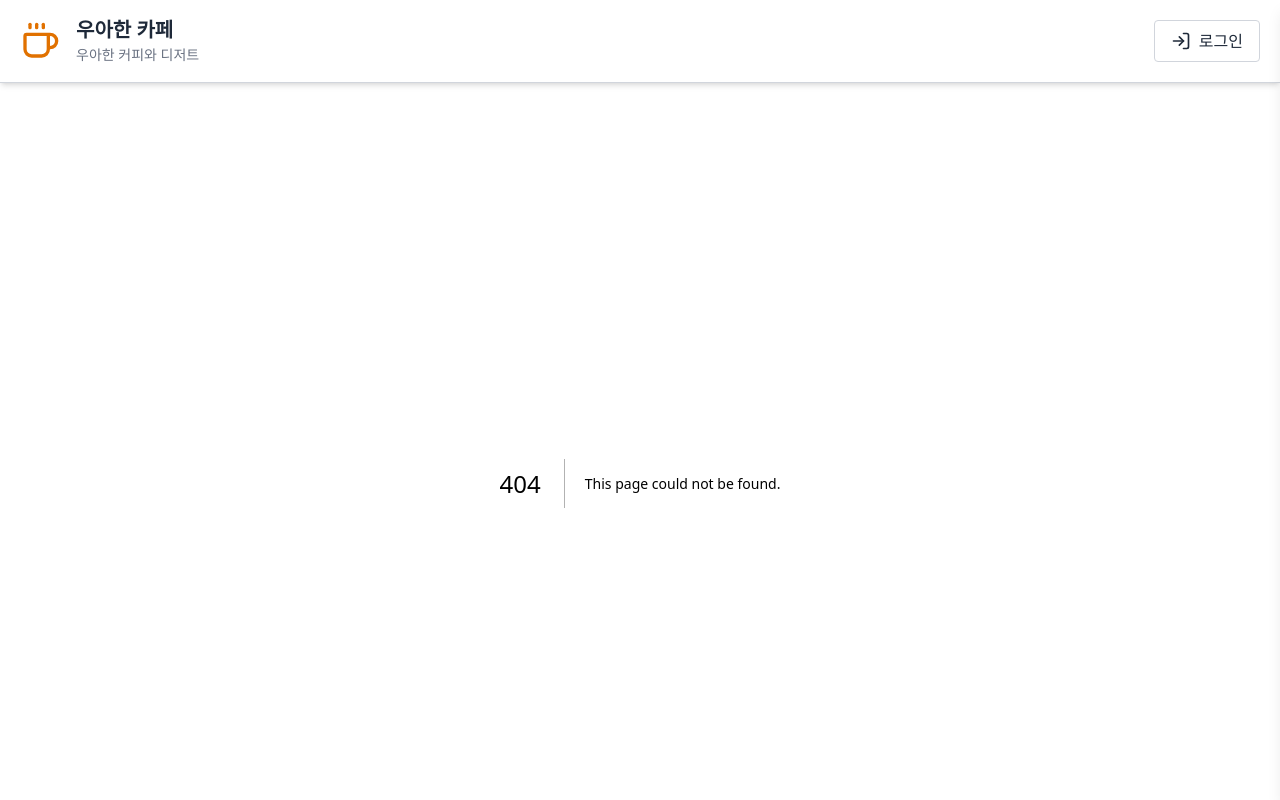
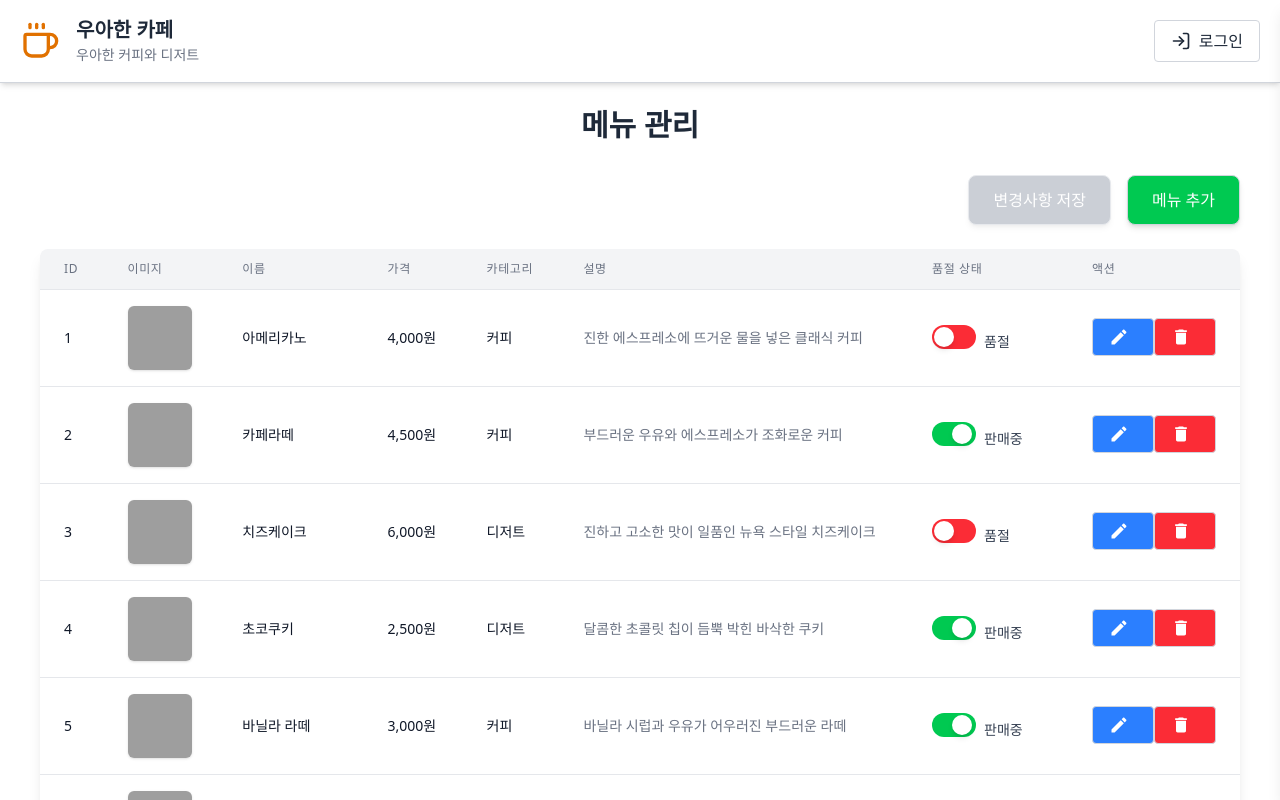
Before and after one commit to Devcourse-BE6-8-1-Team10/Frontend, a Next.js app: page /admin in a window 1280 px wide. Before the commit this address had no page. Shown: the top 800 px of the page. Built offline with nearby package versions, Linux system fonts and the light colour scheme; grey boxes are pictures that could not be loaded.

Commit message:
feat: 관리자 페이지 추가

```diff
--- /dev/null
+++ b/src/app/admin/page.tsx
@@ -0,0 +1,13 @@
+"use client";
+
+import MenuManagement from "../../components/features/admin/MenuManagement";
+
+const AdminPage: React.FC = () => {
+  return (
+    <div>
+      <MenuManagement />
+    </div>
+  );
+};
+
+export default AdminPage;
--- /dev/null
+++ b/src/components/common/PencilIcon.tsx
@@ -0,0 +1,15 @@
+import React from 'react';
+
+const PencilIcon: React.FC<React.SVGProps<SVGSVGElement>> = (props) => (
+  <svg
+    xmlns="http://www.w3.org/2000/svg"
+    viewBox="0 0 24 24"
+    fill="currentColor"
+    {...props}
+  >
+    <path d="M0 0h24v24H0z" fill="none" />
+    <path d="M3 17.25V21h3.75L17.81 9.94l-3.75-3.75L3 17.25zM20.71 7.04c.39-.39.39-1.02 0-1.41l-2.34-2.34c-.39-.39-1.02-.39-1.41 0l-1.83 1.83 3.75 3.75 1.83-1.83z" />
+  </svg>
+);
+
+export default PencilIcon;
--- /dev/null
+++ b/src/components/common/ToggleSwitch.tsx
@@ -0,0 +1,28 @@
+import React from 'react';
+
+interface ToggleSwitchProps {
+  isOn: boolean;
+  handleToggle: () => void;
+  onColor?: string;
+  offColor?: string;
+}
+
+const ToggleSwitch: React.FC<ToggleSwitchProps> = ({
+  isOn,
+  handleToggle,
+  onColor = 'bg-green-500',
+  offColor = 'bg-red-500',
+}) => {
+  return (
+    <div
+      className={`relative inline-flex items-center h-6 rounded-full w-11 cursor-pointer transition-colors duration-200 ease-in-out ${isOn ? onColor : offColor}`}
+      onClick={handleToggle}
+    >
+      <span
+        className={`transform transition-transform duration-200 ease-in-out inline-block w-5 h-5 bg-white rounded-full shadow-md ${isOn ? 'translate-x-5' : 'translate-x-0.5'}`}
+      />
+    </div>
+  );
+};
+
+export default ToggleSwitch;
--- /dev/null
+++ b/src/components/common/TrashIcon.tsx
@@ -0,0 +1,15 @@
+import React from 'react';
+
+const TrashIcon: React.FC<React.SVGProps<SVGSVGElement>> = (props) => (
+  <svg
+    xmlns="http://www.w3.org/2000/svg"
+    viewBox="0 0 24 24"
+    fill="currentColor"
+    {...props}
+  >
+    <path d="M0 0h24v24H0z" fill="none" />
+    <path d="M6 19c0 1.1.9 2 2 2h8c1.1 0 2-.9 2-2V7H6v12zM19 4h-3.5l-1-1h-5l-1 1H5v2h14V4z" />
+  </svg>
+);
+
+export default TrashIcon;
--- /dev/null
+++ b/src/components/features/admin/MenuManagement.tsx
@@ -0,0 +1,145 @@
+"use client";
+
+import React, { useState, useEffect } from "react";
+import Button from "@/src/components/common/Button";
+import TrashIcon from "@/src/components/common/TrashIcon";
+import PencilIcon from "@/src/components/common/PencilIcon";
+import ToggleSwitch from "@/src/components/common/ToggleSwitch";
+import {PRODUCTS} from "@/src/components/features/home/data/products";
+import {Product} from "@/src/components/features/home/types";
+const MenuManagement: React.FC = () => {
+  const [products, setProducts] = useState<Product[]>([]);
+  const [originalProducts, setOriginalProducts] = useState<Product[]>([]);
+  const [changedProducts, setChangedProducts] = useState<Set<number>>(new Set());
+
+  useEffect(() => {
+    setProducts(PRODUCTS);
+    setOriginalProducts(PRODUCTS);
+  }, []);
+
+  const handleToggleSoldOut = (id: number) => {
+    setProducts((prevProducts) =>
+      prevProducts.map((product) =>
+        product.id === id
+          ? { ...product, isSoldOut: !product.isSoldOut }
+          : product
+      )
+    );
+    setChangedProducts((prev) => new Set(prev.add(id)));
+  };
+
+  const handleDeleteProduct = (id: number) => {
+    setProducts((prevProducts) => prevProducts.filter((product) => product.id !== id));
+    setChangedProducts((prev) => new Set(prev.add(id))); // Mark as changed for deletion
+  };
+
+  const handleEditProduct = (id: number) => {
+    alert(`제품 ID ${id} 수정`);
+  };
+
+  const handleSave = () => {
+    // const updatedProducts = products.filter(product => !originalProducts.some(op => op.id === product.id && op.isSoldOut === product.isSoldOut));
+    // const deletedProductIds = originalProducts.filter(op => !products.some(p => p.id === op.id)).map(p => p.id);
+
+    setOriginalProducts(products);
+    setChangedProducts(new Set());
+    alert("변경사항이 저장되었습니다.");
+  };
+
+  const handleAddMenu = () => {
+    alert("메뉴 추가 기능 구현 예정");
+    // 여기에 메뉴 추가 로직을 구현하세요.
+  };
+
+  const hasChanges = changedProducts.size > 0;
+
+  return (
+    <div className="container mx-auto p-6 min-h-screen">
+      <h1 className="text-3xl font-extrabold text-gray-800 mb-8 text-center">메뉴 관리</h1>
+
+      <div className="flex justify-end mb-6">
+        <Button
+          onClick={handleSave}
+          disabled={!hasChanges}
+          className="px-6 py-3 font-semibold rounded-lg shadow-md focus:outline-none focus:ring-2 focus:ring-indigo-500 focus:ring-opacity-75 transition duration-300 ease-in-out disabled:bg-gray-400 disabled:cursor-not-allowed"
+          text="변경사항 저장"
+          fontColor="text-white"
+          bgColor="bg-indigo-600"
+          hoverColor="hover:bg-indigo-700"
+        />
+        <Button
+          onClick={handleAddMenu}
+          className="ml-4 px-6 py-3 font-semibold rounded-lg shadow-md focus:outline-none focus:ring-2 focus:ring-green-500 focus:ring-opacity-75 transition duration-300 ease-in-out"
+          text="메뉴 추가"
+          fontColor="text-white"
+          bgColor="bg-green-500"
+          hoverColor="hover:bg-green-600"
+        />
+      </div>
+
+      <div className="overflow-x-auto bg-white shadow-lg rounded-lg">
+        <table className="min-w-full divide-y divide-gray-200">
+          <thead className="bg-gray-100">
+            <tr>
+              <th className="px-6 py-3 text-left text-xs font-medium text-gray-500 uppercase tracking-wider">ID</th>
+              <th className="px-6 py-3 text-left text-xs font-medium text-gray-500 uppercase tracking-wider">이미지</th>
+              <th className="px-6 py-3 text-left text-xs font-medium text-gray-500 uppercase tracking-wider">이름</th>
+              <th className="px-6 py-3 text-left text-xs font-medium text-gray-500 uppercase tracking-wider">가격</th>
+              <th className="px-6 py-3 text-left text-xs font-medium text-gray-500 uppercase tracking-wider">카테고리</th>
+              <th className="px-6 py-3 text-left text-xs font-medium text-gray-500 uppercase tracking-wider">설명</th>
+              <th className="px-6 py-3 text-left text-xs font-medium text-gray-500 uppercase tracking-wider w-40">품절 상태</th>
+              <th className="px-6 py-3 text-left text-xs font-medium text-gray-500 uppercase tracking-wider w-40">액션</th>
+            </tr>
+          </thead>
+          <tbody className="bg-white divide-y divide-gray-200">
+            {products.map((product) => (
+              <tr key={product.id} className={`hover:bg-gray-50 ${changedProducts.has(product.id) ? "bg-yellow-50" : ""}`}>
+                <td className="px-6 py-4 whitespace-nowrap text-sm font-medium text-gray-900">{product.id}</td>
+                <td className="px-6 py-4 whitespace-nowrap">
+                  <img
+                    src={product.image}
+                    alt={product.name}
+                    className="w-16 h-16 object-cover rounded-md shadow-sm"
+                  />
+                </td>
+                <td className="px-6 py-4 whitespace-nowrap text-sm text-gray-900">{product.name}</td>
+                <td className="px-6 py-4 whitespace-nowrap text-sm text-gray-900">{product.price.toLocaleString()}원</td>
+                <td className="px-6 py-4 whitespace-nowrap text-sm text-gray-900">{product.category}</td>
+                <td className="px-6 py-4 text-sm text-gray-500 overflow-hidden text-ellipsis">{product.description}</td>
+                <td className="px-6 py-4 whitespace-nowrap text-sm">
+                  <ToggleSwitch
+                    isOn={!product.isSoldOut}
+                    handleToggle={() => handleToggleSoldOut(product.id)}
+                    onColor="bg-green-500"
+                    offColor="bg-red-500"
+                  />
+                  <span className="ml-2 text-gray-700 font-medium">
+                    {product.isSoldOut ? "품절" : "판매중"}
+                  </span>
+                </td>
+                <td className="px-6 py-7 flex justify-between items-center">
+                  <Button
+                    onClick={() => handleEditProduct(product.id)}
+                    icon={PencilIcon}
+                    fontColor="text-white"
+                    bgColor="bg-blue-500"
+                    hoverColor="hover:bg-blue-600"
+                  />
+                  <Button
+                    onClick={() => handleDeleteProduct(product.id)}
+                    icon={TrashIcon}
+                    fontColor="text-white"
+                    bgColor="bg-red-500"
+                    hoverColor="hover:bg-red-600"
+                  />
+                </td>
+              </tr>
+            ))}
+          </tbody>
+        </table>
+      </div>
+    </div>
+  );
+};
+
+export default MenuManagement;
--- a/src/components/layout/Header.tsx
+++ b/src/components/layout/Header.tsx
@@ -62,7 +62,7 @@ const Header = () => {
                 <div className="flex items-center space-x-4">
                   {/* 관리자 계정이면 관리자 페이지 버튼 */}
                   {user?.isAdmin && (
-                    <Button icon={Shield} text="관리자 페이지" />
+                    <Button icon={Shield} text="관리자 페이지" onClick={() => router.push("/admin")} />
                   )}
 
                   {/* 마이페이지 이동 */}
```
